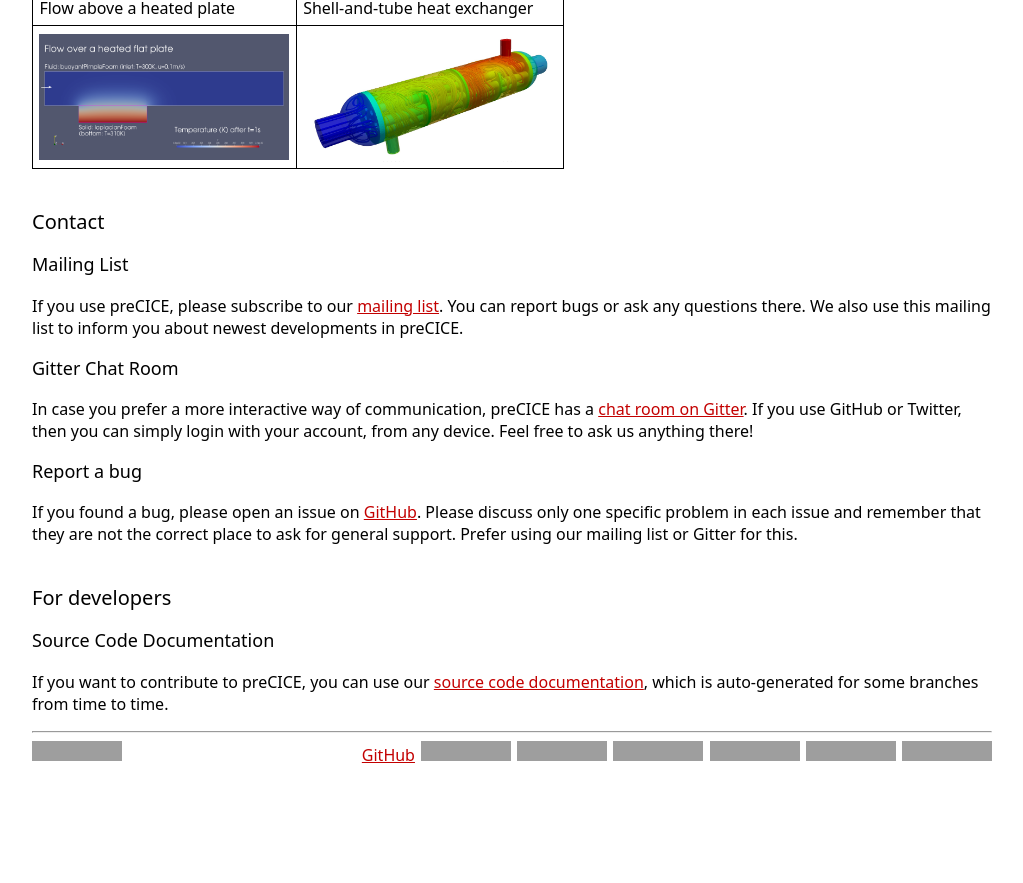
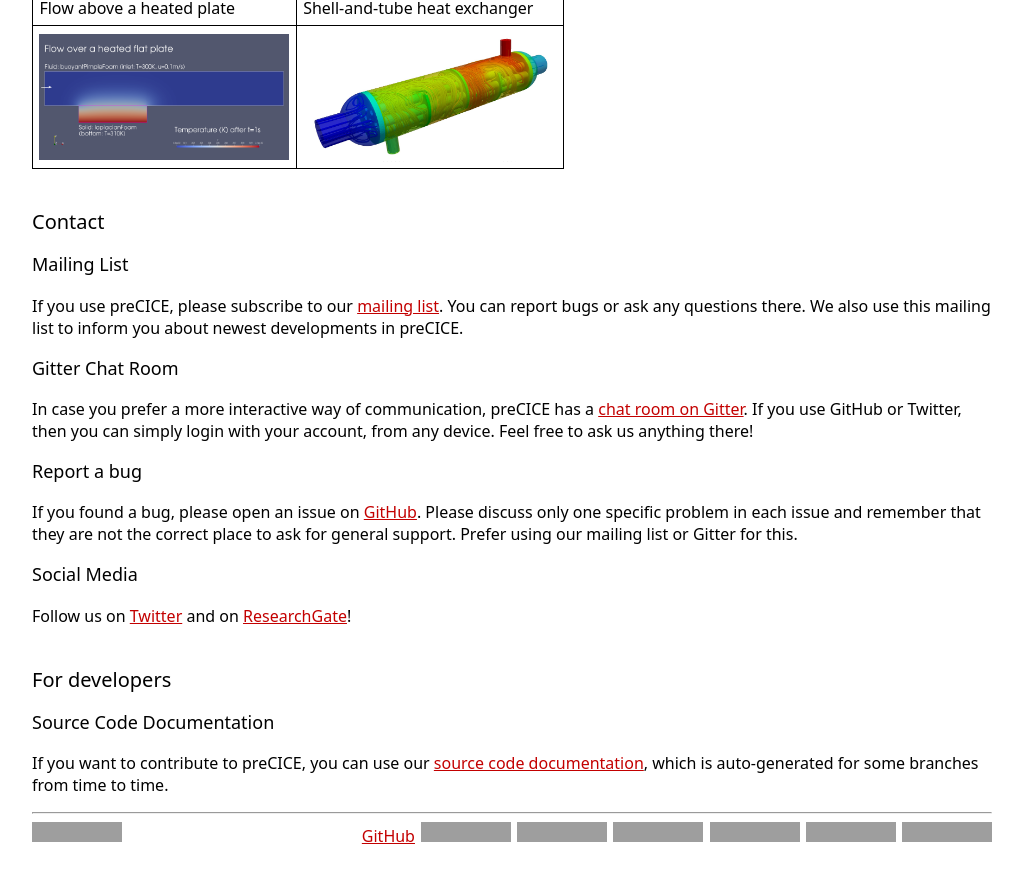
Before and after one commit to precice/precice.github.io_old, a Jekyll site: the page built from 05-resources.md, in a window 1280 px wide and 900 px high, scrolled down 1037 px, cut to the strip 0-883 px from the top of the window. Shown: the whole strip, without its empty margins (128-1151 px from the left). Built offline with Jekyll 4.4.1, drawn with Linux system fonts in a browser that asks for light colours; before the commit the page ends 1856 px from its top, so only the background shows below that; grey boxes are pictures that could not be loaded.

Commit message:
Add links to Twitter and ResearchGate in resources

```diff
--- a/05-resources.md
+++ b/05-resources.md
@@ -53,6 +53,9 @@ In case you prefer a more interactive way of communication, preCICE has a [chat
 ### Report a bug
 If you found a bug, please open an issue on [GitHub](https://github.com/precice). Please discuss only one specific problem in each issue and remember that they are not the correct place to ask for general support. Prefer using our mailing list or Gitter for this.
 
+### Social Media
+Follow us on [Twitter](https://twitter.com/preCICE_org) and on [ResearchGate](https://www.researchgate.net/project/preCICE)!
+
 ## For developers
 
 ### Source Code Documentation
```
